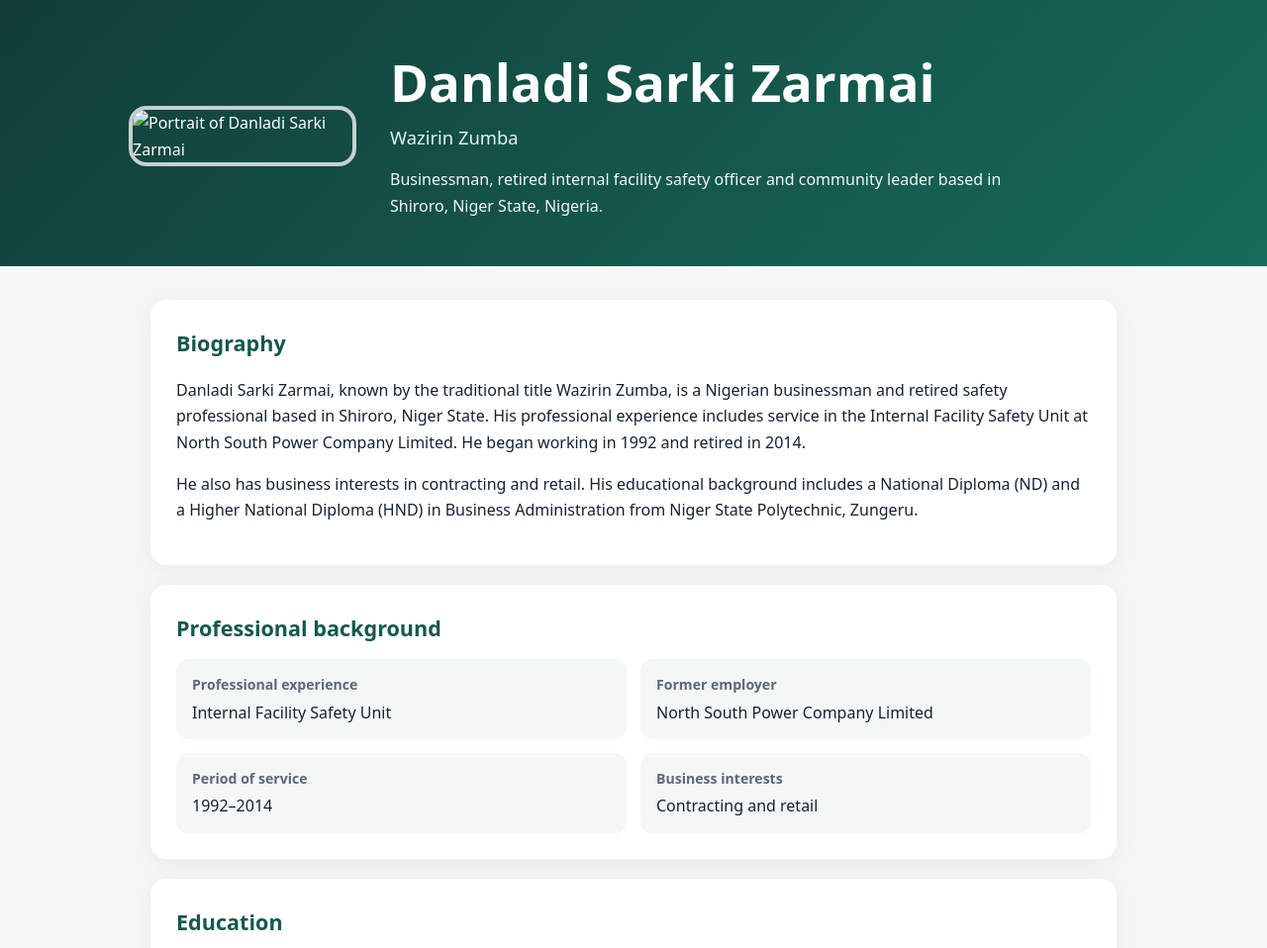
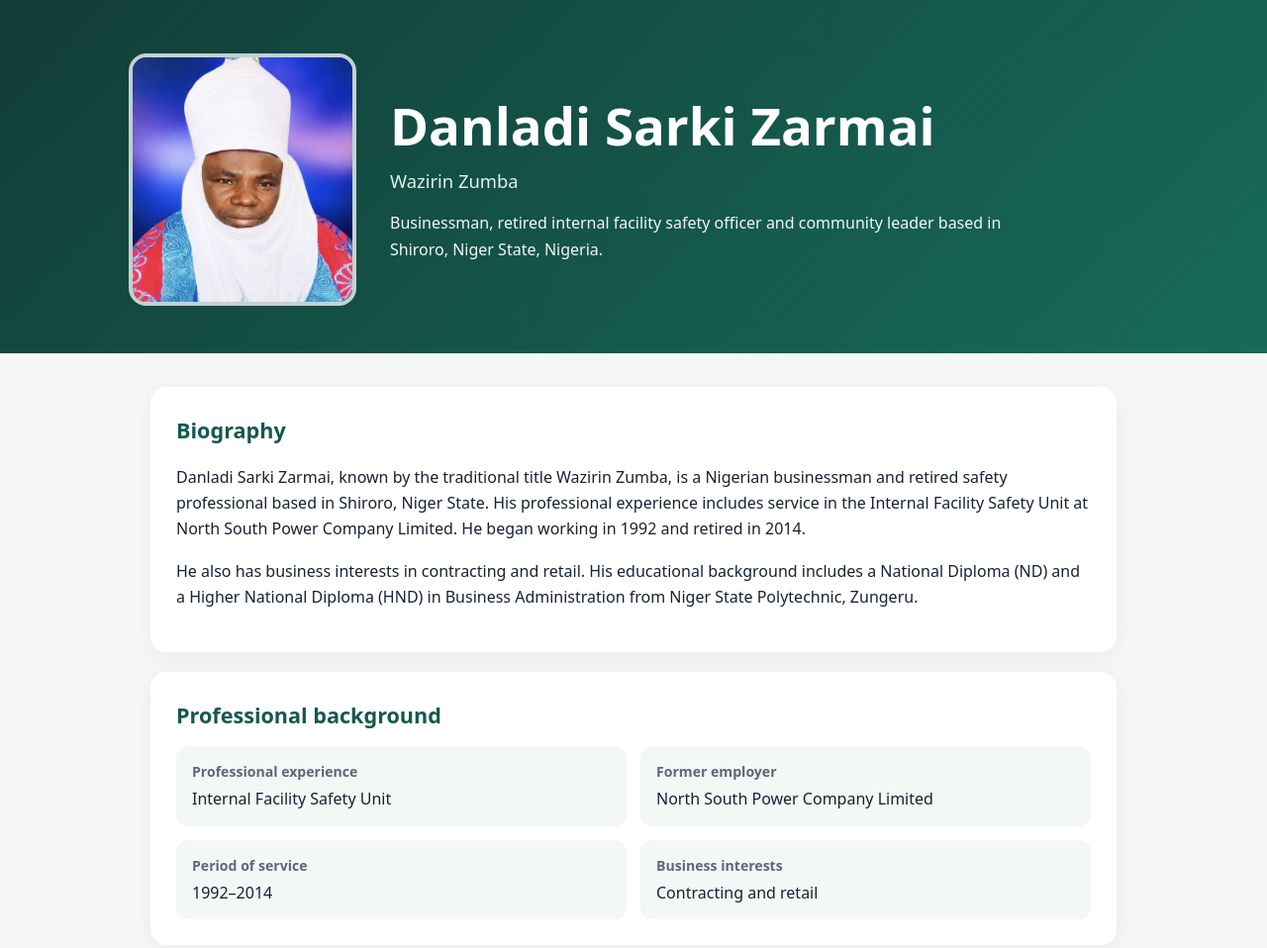
Before and after one commit to danladisarkizarmai/danladisarkizarmai.github.io, a plain HTML site: page index.html in a window 1280 px wide. Shown: the top 958 px of the page at 99% size. Drawn offline with Linux system fonts and the light colour scheme.

Commit message:
Fix image source path in index.html
Updated image source path for portrait.

```diff
--- a/index.html
+++ b/index.html
@@ -33,7 +33,7 @@
 <body>
   <header>
     <div class="wrap hero">
-      <img class="portrait" src="assets/danladi-sarki-zarmai.jpg" alt="Portrait of Danladi Sarki Zarmai">
+      <img class="portrait" src="danladi-sarki-zarmai.jpg" alt="Portrait of Danladi Sarki Zarmai">
       <div>
         <h1>Danladi Sarki Zarmai</h1>
         <p class="title">Wazirin Zumba</p>
```
